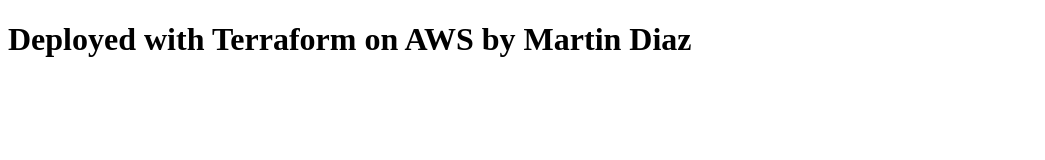
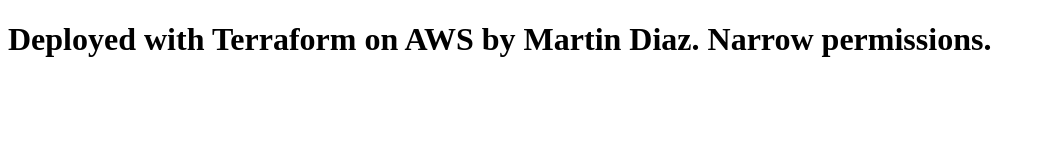
Before and after one commit to MartyDiaz/aws-static-site-terraform, a plain HTML site: page site/index.html in a window 1280 px wide. Shown: the whole page, without its empty margins (0-1045 px from the left). Drawn offline with Linux system fonts and the light colour scheme.

Commit message:
Update site body

```diff
--- a/site/index.html
+++ b/site/index.html
@@ -2,6 +2,6 @@
 <html>
   <head><title>My Terraform Site</title></head>
   <body>
-    <h1>Deployed with Terraform on AWS by Martin Diaz</h1>
+    <h1>Deployed with Terraform on AWS by Martin Diaz. Narrow permissions.</h1>
   </body>
 </html>
```
